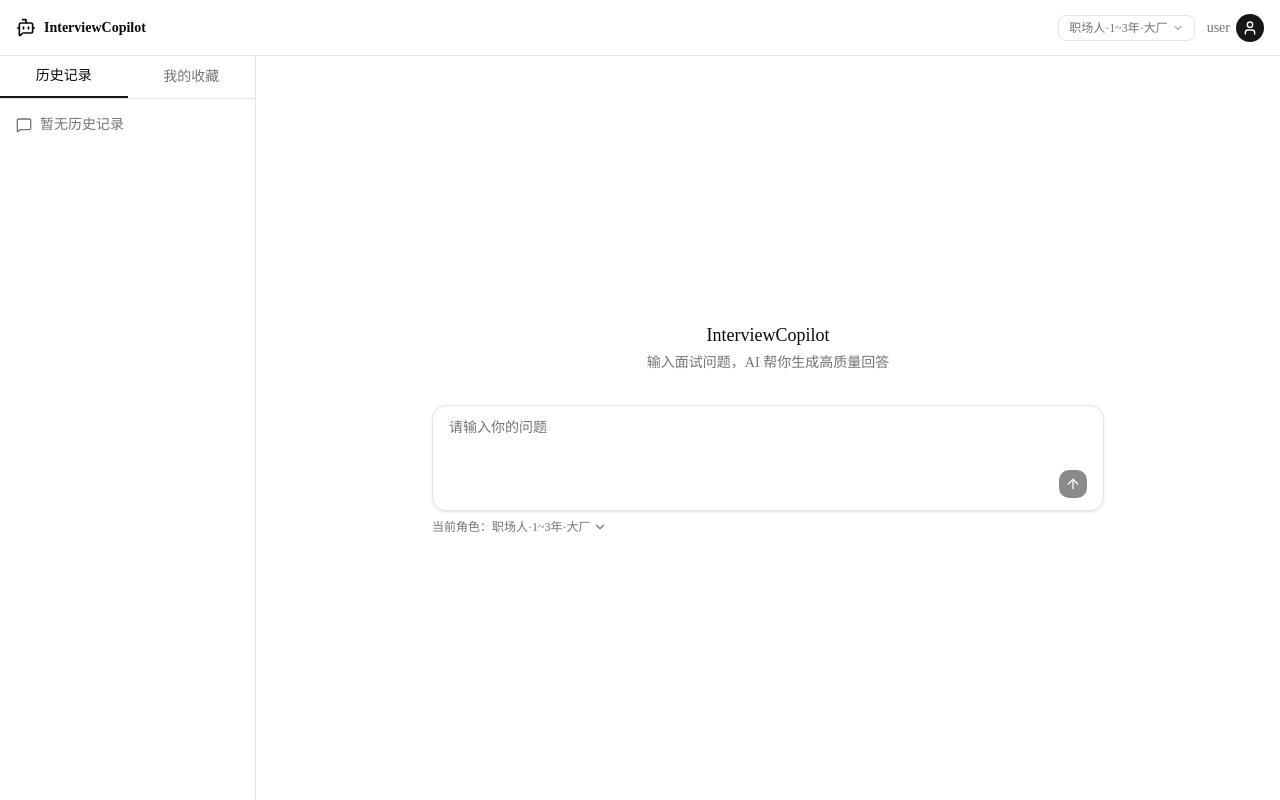
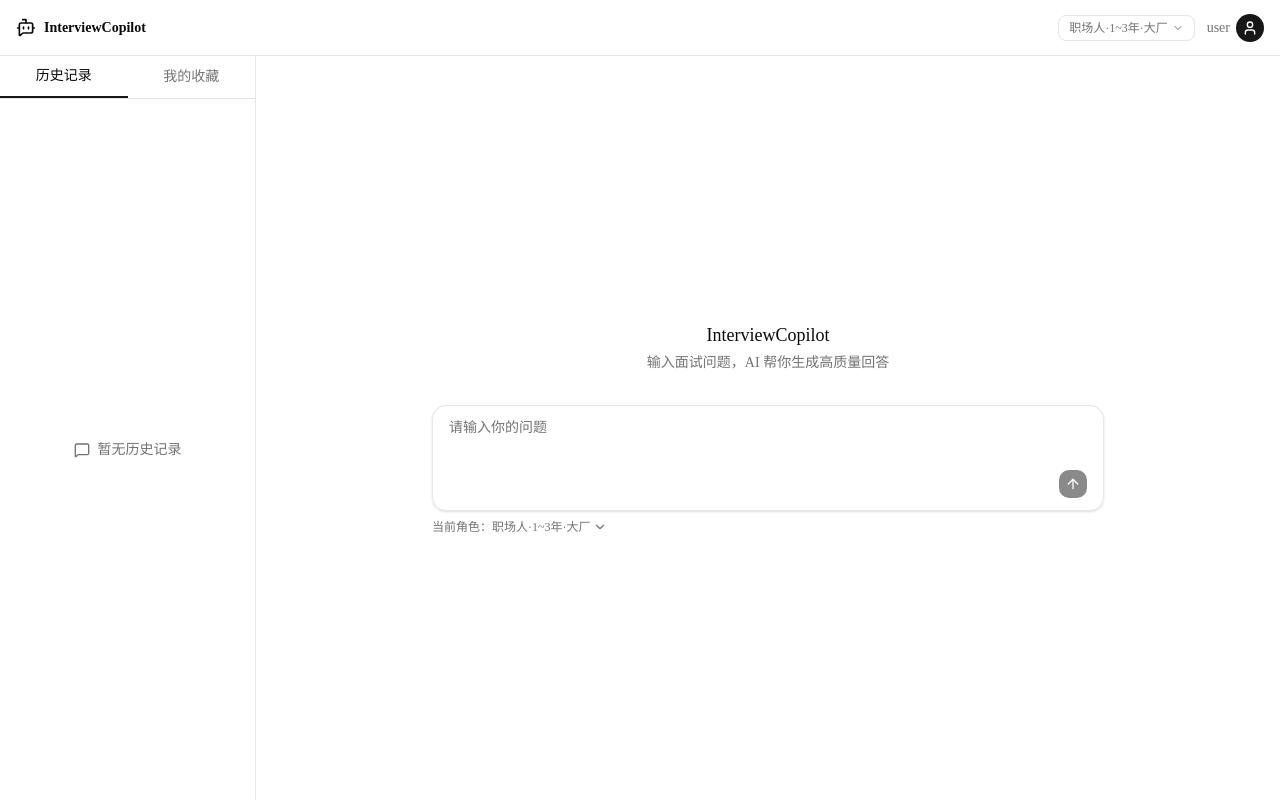
Before and after one commit to Chenqianyu29/interview-assistant, a Next.js app: page / in a window 1280 px wide. Built offline with nearby package versions, Linux system fonts and the light colour scheme.

Commit message:
sidebar-修改暂无提示的位置

```diff
--- a/src/components/layout/sidebar.tsx
+++ b/src/components/layout/sidebar.tsx
@@ -38,23 +38,19 @@
       </div>
 
       {/* List */}
-      <div className="flex-1 overflow-y-auto p-2">
+      <div className="flex flex-1 items-center justify-center overflow-y-auto p-2">
         {activeTab === "history" ? (
-          <div className="space-y-1">
           <SidebarItem
             icon={<MessageSquare className="h-4 w-4" />}
             label="暂无历史记录"
             muted
           />
-          </div>
         ) : (
-          <div className="space-y-1">
           <SidebarItem
             icon={<Star className="h-4 w-4" />}
             label="暂无收藏"
             muted
           />
-          </div>
         )}
       </div>
     </aside>
```
Lines whose indentation alone changed are shown as unchanged.
